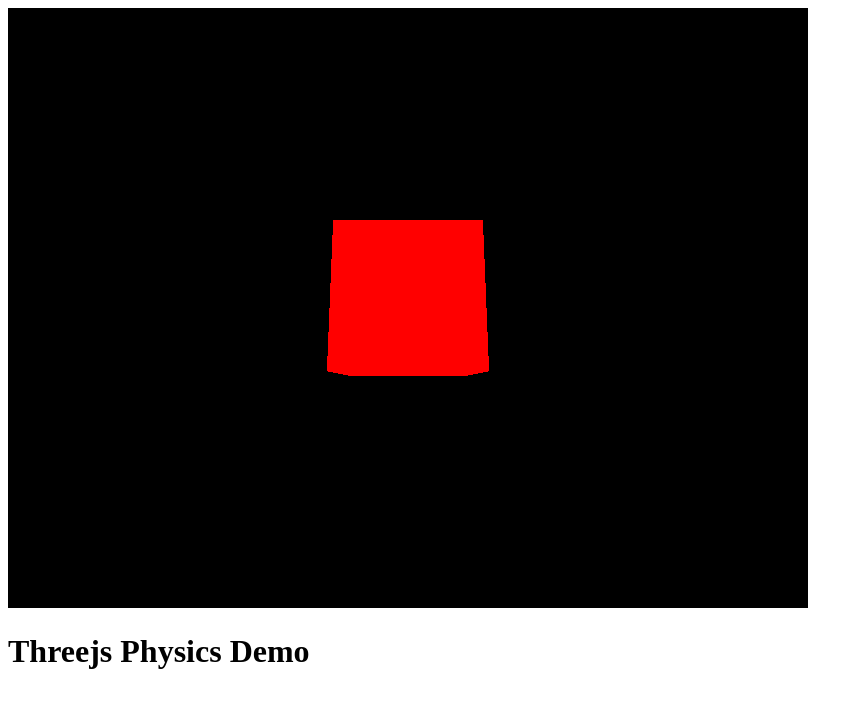
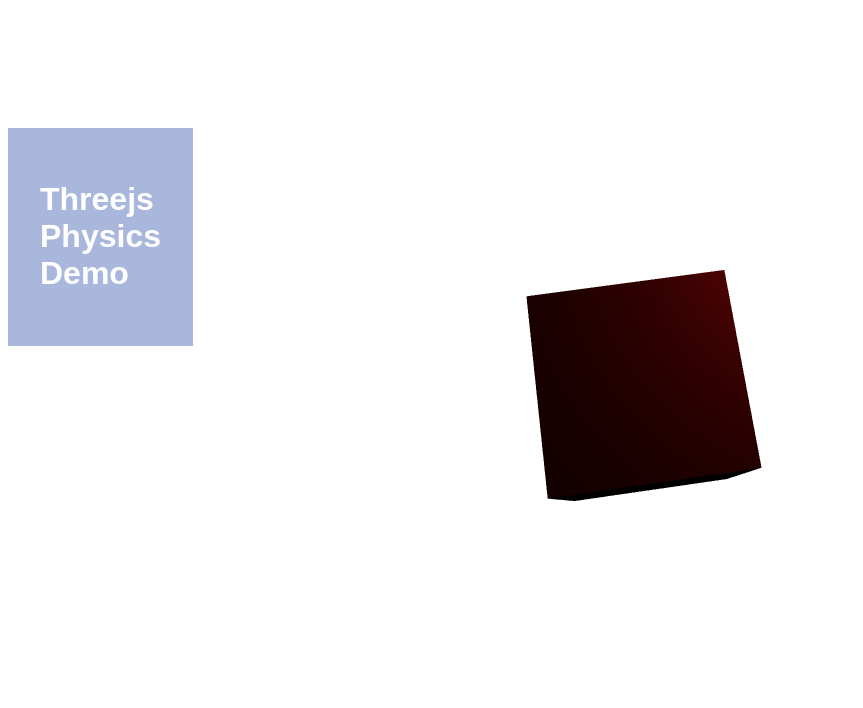
Before and after one commit to kexar007/threejsphysics, a website built with Vite: page index.html in a window 1280 px wide. Shown: the whole page, without its empty margins (0-863 px from the left). Built offline with nearby package versions, Linux system fonts and the light colour scheme.

Commit message:
set bg to transparent

```diff
--- a/index.html
+++ b/index.html
@@ -3,12 +3,21 @@
 <head>
     <meta charset="UTF-8">
     <meta name="viewport" content="width=device-width, initial-scale=1.0">
+    <link rel="stylesheet" href="./style.css">
     <title>Threejs Phsics Demo</title>
 </head>
 <body>
     <canvas class="canvas"></canvas>
-    <H1>Threejs Physics Demo</H1>
+
+    <main>
+
+        <header>
+            <H1>Threejs Physics Demo</H1>
+        </header>
+
+    </main>
+
+
     <script type="module" src="./script.js"></script>
-
 </body>
 </html>
--- a/script.js
+++ b/script.js
@@ -6,24 +6,40 @@ const canvas = document.querySelector('canvas.canvas');
 const scene = new THREE.Scene();
 
 //objects
-const cubegeo= new THREE.BoxGeometry(1,1,1);
-const material=new THREE.MeshBasicMaterial({color:'red'});
+const cubegeo= new THREE.BoxGeometry(2,2,2);
+const material=new THREE.MeshStandardMaterial({color:'red'});
 const cube=new THREE.Mesh(cubegeo,material);
+cube.rotation.y=3;
 scene.add(cube);
+
+//lights
+const pointLight = new THREE.PointLight(0xffffff);
+pointLight.position.set(2,2,2);
+
+const ambientLight = new THREE.AmbientLight(0xffffff);
+scene.add(pointLight);
+
+ //Helpers
+
+ /* const lightHelper = new THREE.PointLightHelper(pointLight)
+ const gridHelper = new THREE.GridHelper(200, 50);
+scene.add(lightHelper, gridHelper) */
 
 //camera
 const sizes = {
-    width:800,
-    height:600
+    width:innerWidth,
+    height:innerHeight
 }
 const camera = new THREE.PerspectiveCamera(75,sizes.width/sizes.height);
-camera.position.z=3;
+camera.position.z=6;
 scene.add(camera);
 
 //renderer
 const renderer=new THREE.WebGLRenderer({
-    canvas:canvas
+    canvas:canvas,
+    antialias:true
 });
+renderer.setClearColor( 0xffffff, 0);
 renderer.setSize(sizes.width,sizes.height);
 renderer.render(scene,camera);
 
--- /dev/null
+++ b/style.css
@@ -0,0 +1,40 @@
+
+canvas{
+    position: fixed;
+    left: 0;
+    top: 0;
+
+}
+
+:root {
+    --dark-bg: rgba(11, 49, 155, 0.349);
+    --spacing: 350px;
+
+    font-family: brandon-grotesque, sans-serif;
+    font-weight: 400;
+    font-style: normal;
+  }
+
+
+
+main {
+    width: 100vw;
+    color: rgb(255, 255, 255);
+   /*  z-index: 10; */
+    position: absolute;
+    width: 100%;
+    margin: 0px auto;
+    padding: 120px 0px;
+   /*  background-color: rgba(19, 143, 143, 0.479); */
+    display: grid;
+    grid-template-columns: repeat(12, 1fr);
+  }
+
+
+header {
+    background: var(--dark-bg);
+   /*  grid-column: 2 / span 5; */
+   /*  font-size: 2.5rem; */
+    padding: 2rem;
+    margin-bottom: var(--spacing);
+  }
```
